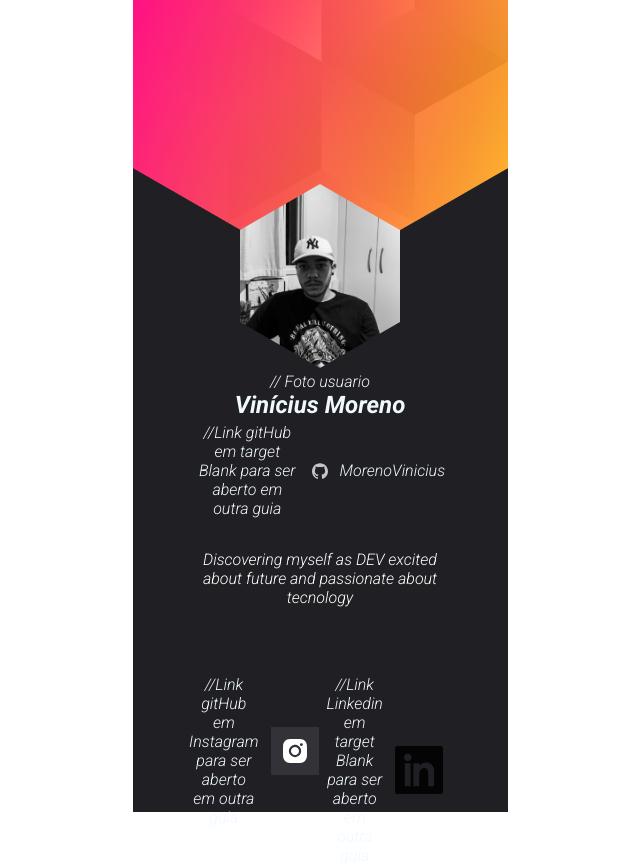
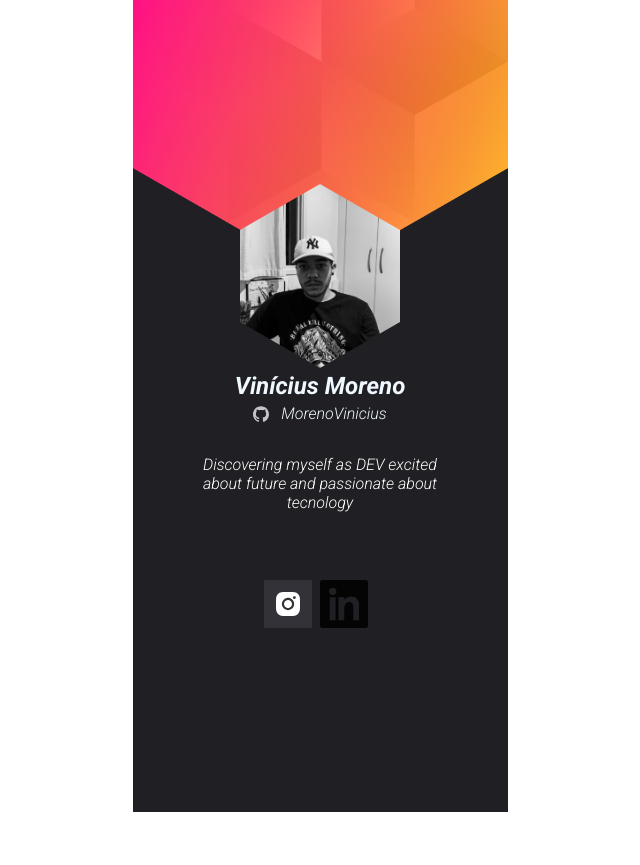
Before and after one commit to MorenoVinicius/HTML, a plain HTML site: page MyCard/index.html in a window 1280 px wide. Shown: the whole page, without its empty margins (320-960 px from the left). After the commit the page ends 812 px from the top, so only its background shows below. Drawn offline with Linux system fonts and the light colour scheme.

Commit message:
Update index.html

```diff
--- a/MyCard/index.html
+++ b/MyCard/index.html
@@ -15,13 +15,14 @@
     <div class="container">
         <div class="avatar">
 
-
-            <img  src="img/person.jpg" alt="Foto Pessoal"> // Foto usuario
+            <!-- // Foto usuario -->
+            <img  src="img/person.jpg" alt="Foto Pessoal">
 
         </div>
 
         <h1>Vinícius Moreno</h1>
-        <a href="https://github.com/MorenoVinicius/" target="_blank"> //Link gitHub em target Blank para ser aberto em outra guia
+        <!-- */Link gitHub em target Blank para ser aberto em outra guia */ -->
+        <a href="https://github.com/MorenoVinicius/" target="_blank">
             <img src="img/github 2.svg" alt="gitHub Icon">MorenoVinicius
         </a>
         <p>
@@ -30,12 +31,14 @@
 
         <ul>
             <li>
-                <a href="https://www.instagram.com/vms.jpg" target="_blank"> //Link gitHub em Instagram para ser aberto em outra guia
+                <!-- //Link gitHub em Instagram para ser aberto em outra guia -->
+                <a href="https://www.instagram.com/vms.jpg" target="_blank">
                     <img src="img/Group 6424.svg" alt="Instagram Icon">
                 </a>
             </li>
             <li>
-                <a class="lk" href="https://www.linkedin.com/in/moreno-vinicius/" target="_blank"> //Link Linkedin em target Blank para ser aberto em outra guia
+                <!-- //Link Linkedin em target Blank para ser aberto em outra guia -->
+                <a class="lk" href="https://www.linkedin.com/in/moreno-vinicius/" target="_blank">
                     <img width="48px" src="img/lk.svg" alt="linkedin Icon">
                 </a>
             </li>
```
